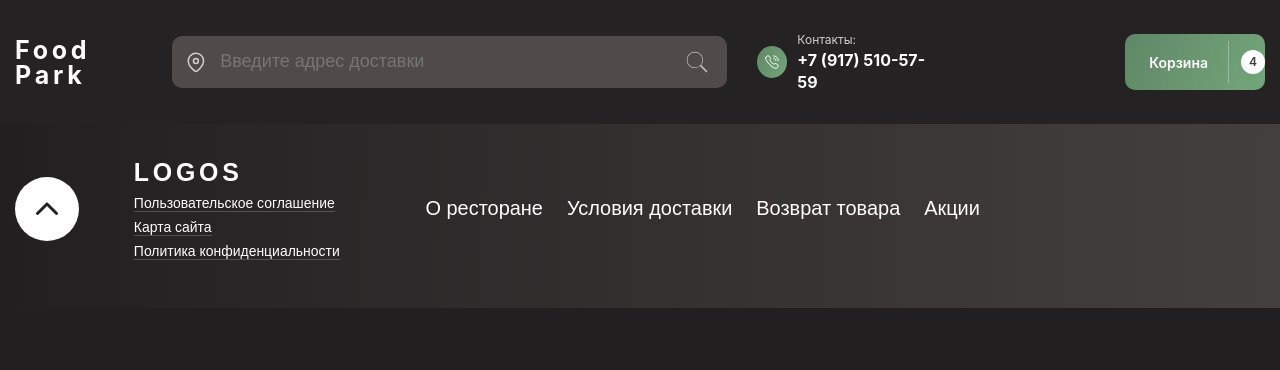
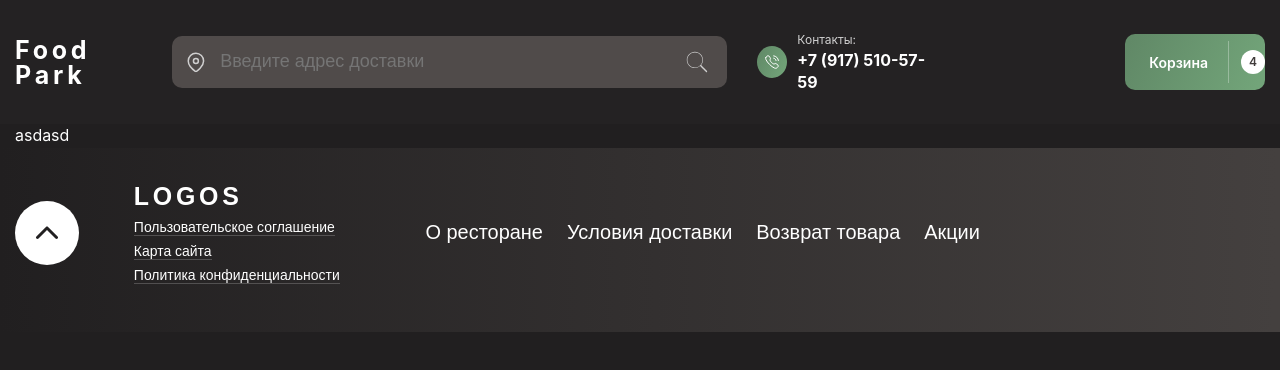
Before and after one commit to yrysNM/Food_Park, a React (Create React App) app: page /terms in a window 1280 px wide. Shown: the top 370 px of the page. Built offline with nearby package versions, Linux system fonts and the light colour scheme.

Commit message:
Create Terms Page and needjust started good luck Nurdaulet

```diff
--- a/src/components/app-footer/App-Footer.js
+++ b/src/components/app-footer/App-Footer.js
@@ -2,6 +2,7 @@ import "./App-Footer.scss";
 import Arrow from "../../resurce/img/icons/arrow.svg";
 
 import React, { useEffect } from "react";
+import { Link } from "react-router-dom";
 
 const AppFooter = () => {
   useEffect(() => {
@@ -48,9 +49,9 @@ const AppFooter = () => {
               <a href="/" className="footer__link-nav">
                 О ресторане
               </a>
-              <a href="/" className="footer__link-nav">
+              <Link to={'/terms'} className="footer__link-nav">
                 Условия доставки
-              </a>
+              </Link>
               <a href="/" className="footer__link-nav">
                 Возврат товара
               </a>
--- /dev/null
+++ b/src/components/app-terms/App-Terms.js
@@ -0,0 +1,17 @@
+import React from 'react';
+
+const AppTerms = () => {
+  return (
+    <>
+        <div className="terms">
+            <div className="container">
+                <div className="terms__inner">
+                    asdasd
+                </div>
+            </div>
+        </div>
+    </>
+  );
+}
+
+export default AppTerms;
--- a/src/components/app/App.js
+++ b/src/components/app/App.js
@@ -1,6 +1,6 @@
 import AppHeader from "../app-header/AppHeader";
 import AppFooter from "../app-footer/App-Footer";
-import { AppBasketPage, Home } from "../pages";
+import { AppBasketPage, Home, AppTermsPage } from "../pages";
 
 import { BrowserRouter as Router, Route, Routes } from "react-router-dom";
 
@@ -12,6 +12,7 @@ const App = () => {
         <Routes>
           <Route path="/" element={<Home />} />
           <Route path="/basket" element={<AppBasketPage />} />
+          <Route path="/terms" element={<AppTermsPage />}/>
         </Routes>
         <AppFooter />
       </Router>
--- /dev/null
+++ b/src/components/pages/app-terms/index.js
@@ -0,0 +1,12 @@
+import React from 'react';
+import AppTerms from '../../app-terms/App-Terms';
+
+const AppTermsPage = () => {
+  return (
+    <>
+        <AppTerms />
+    </>
+  );
+}
+
+export default AppTermsPage;
--- a/src/components/pages/index.js
+++ b/src/components/pages/index.js
@@ -1,7 +1,9 @@
 import AppBasketPage from "./app-basket/App-Basket-Page";
 import Home from "./app-home";
+import AppTermsPage from "./app-terms";
 
 export {
     AppBasketPage,
-    Home
+    Home,
+    AppTermsPage
 }
--- a/src/context/Context.js
+++ b/src/context/Context.js
@@ -7,10 +7,10 @@ const Context = ({children}) => {
     const [modalOpen, setModalOpen] = useState(false);
 
     function basketDicrementAndIncrement() {
-        if (baksetCount > -1) {
-            setBasketCount(0);
+        if (baksetCount < 0) {
+            basketDecrement(baksetCount, setBasketCount);
         } else {
-            setBasketCount(baksetCount + 1);
+            basketIncrement(baksetCount, setBasketCount);
         }
     }
 
```
Also changed, not shown: src/components/app-terms/App-Terms.scss (added).
